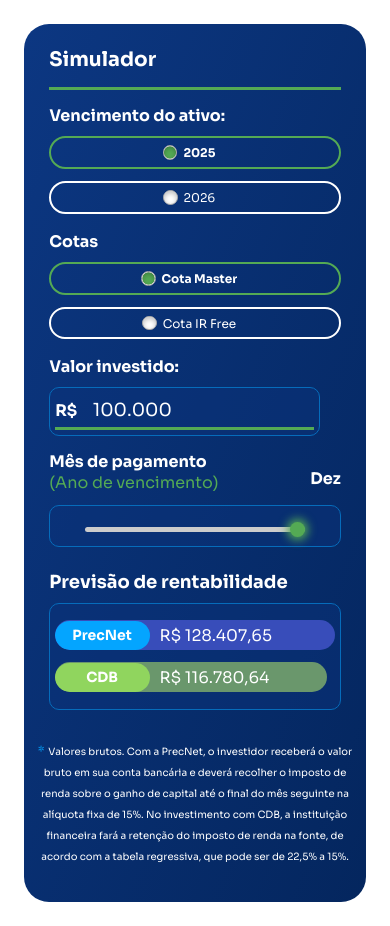
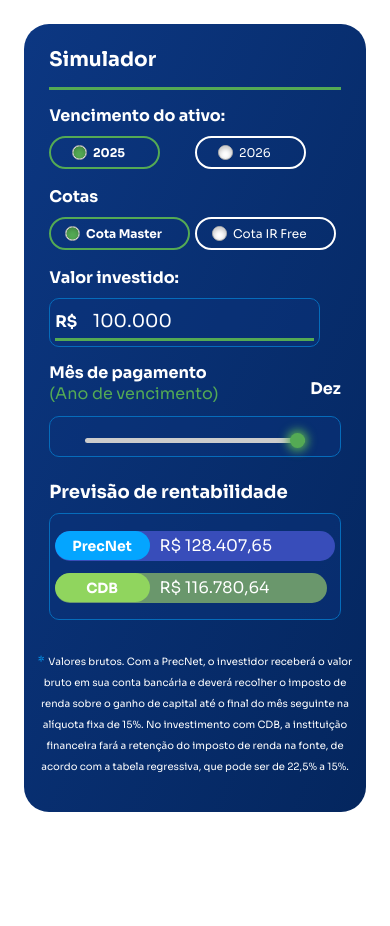
Before and after one commit to lucassdantas/precatory_rentability_simulator, a PHP site: page / in a window 390 px wide. After the commit the page ends 812 px from the top, so only its background shows below. Run offline with PHP 8.4, Linux system fonts and the light colour scheme.

Commit message:
change responsvity design

```diff
--- a/style.css
+++ b/style.css
@@ -521,8 +521,10 @@ body{
     #simulatorContainer .simulatorBody{
         padding:10px;
     }
-    #simulatorContainer .inputContainer{
-        flex-direction:column;
+
+    #simulatorContainer .quotaTypeInputContainer .inputAndLabelContainer{
+        width:50%;
+        margin-right:5px;
     }
     #simulatorContainer .validityYearText{
         display:block;
@@ -605,7 +607,7 @@ body{
     }
 
 }
-@media(max-width:350px){
+@media(max-width:375px){
     .simulatorContainer{
         padding:2px;
     }
@@ -625,11 +627,14 @@ body{
     #simulatorContainer .quotaInformationContainer{
         padding:15px 5px;
     }
-    #simulatorContainer .inputAndLabelContainer{
+    #simulatorContainer .inputAndLabelContainer, #simulatorContainer .quotaTypeInputContainer .inputAndLabelContainer{
         margin-right:0;
         width:100%;
     }
     #simulatorContainer .chartQuotaValue{
         font-size:10px;
     }
+    #simulatorContainer .inputContainer{
+        flex-direction:column;
+    }
 }
```
